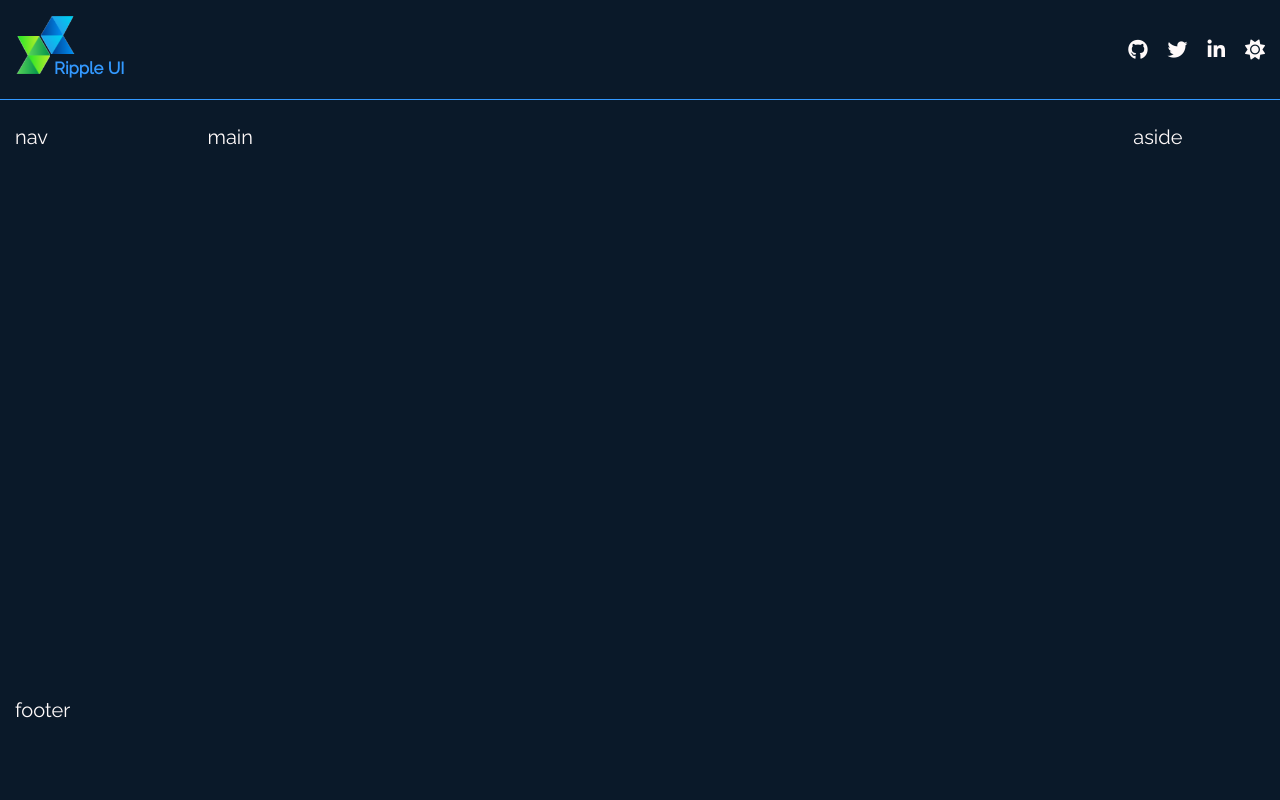
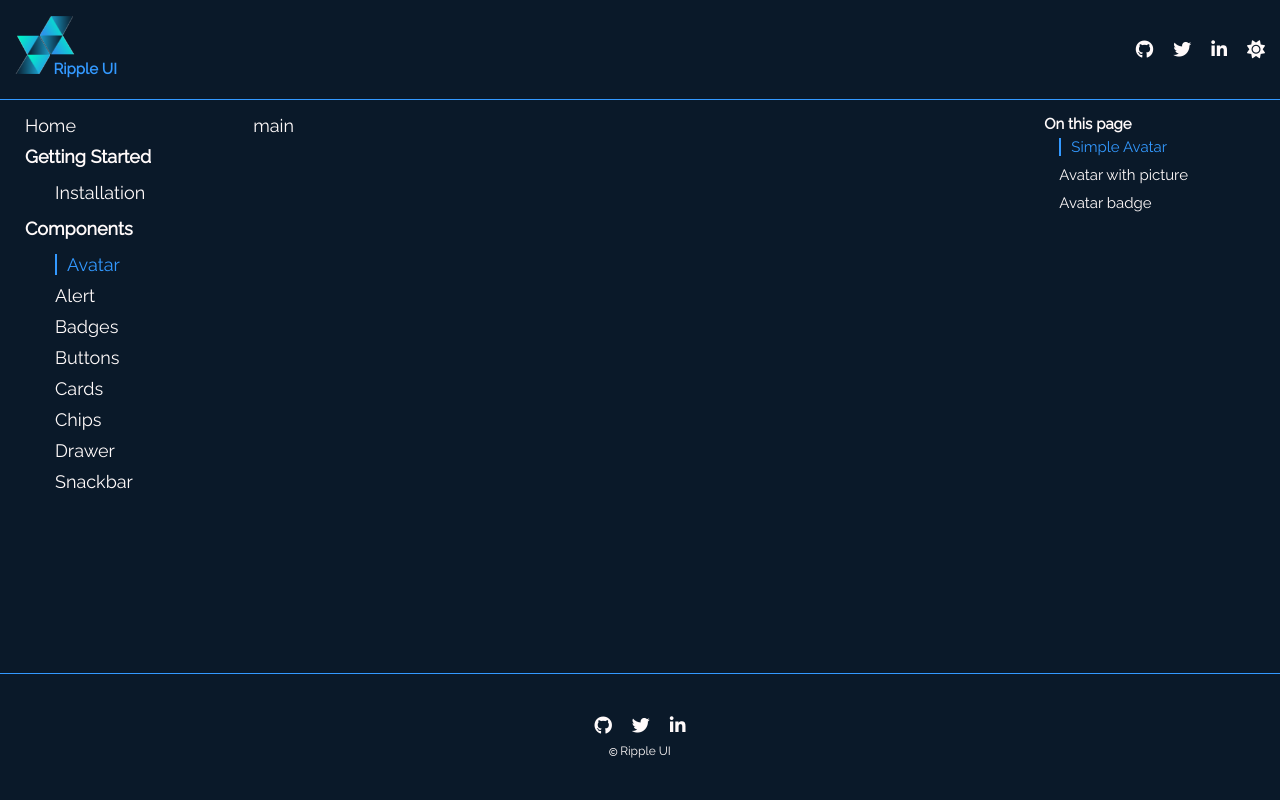
Before and after one commit to sonishreyas/rippleUI, a plain HTML site: page components/template/index.html in a window 1280 px wide. Drawn offline with Linux system fonts and the light colour scheme.

Commit message:
feat: aside, nav and footer done

```diff
--- a/components/template/index.html
+++ b/components/template/index.html
@@ -2,14 +2,14 @@
 <html lang="en">
 
 <head>
-    <meta charset="UTF-8">
-    <meta http-equiv="X-UA-Compatible" content="IE=edge">
-    <meta name="viewport" content="width=device-width, initial-scale=1.0">
+    <meta charset="UTF-8" />
+    <meta http-equiv="X-UA-Compatible" content="IE=edge" />
+    <meta name="viewport" content="width=device-width, initial-scale=1.0" />
     <link rel="stylesheet" href="https://cdnjs.cloudflare.com/ajax/libs/font-awesome/6.0.0-beta3/css/all.min.css"
         integrity="sha512-Fo3rlrZj/k7ujTnHg4CGR2D7kSs0v4LLanw2qksYuRlEzO+tcaEPQogQ0KaoGN26/zrn20ImR1DfuLWnOo7aBA=="
         crossorigin="anonymous" referrerpolicy="no-referrer" />
-    <link rel="stylesheet" href="./src/css/root-styles.css">
-    <link rel="stylesheet" href="./src/css/styles.css">
+    <link rel="stylesheet" href="./src/css/root-styles.css" />
+    <link rel="stylesheet" href="./src/css/styles.css" />
     <title>Document</title>
 </head>
 
@@ -17,7 +17,7 @@
     <div class="grid-container">
         <header class="header">
             <div class="brand-info">
-                <img src="./src/media/images/ripple-logo.png" alt="Logo of ripple UI" class="brand-logo">
+                <img src="./src/media/images/ripple-logo-dark.png" alt="Logo of ripple UI" class="brand-logo" />
                 <sub class="brand-name">Ripple UI</sub>
             </div>
             <div class="social-icon-container">
@@ -28,9 +28,98 @@
             </div>
         </header>
         <main class="main trial">main</main>
-        <aside class="aside trial">aside</aside>
-        <nav class="nav trial">nav</nav>
-        <footer class="footer trial">footer</footer>
+        <aside class="aside">
+            <p class="rui-aside--heading">On this page</p>
+            <ul class="rui-drawer-content--list no-list">
+                <li class="rui-drawer-content">
+                    <a href="#simple-avatar" class="rui-drawer-links  link-active">
+                        <span class="rui-drawer-content--text">Simple Avatar</span>
+                    </a>
+                </li>
+                <li class="rui-drawer-content">
+                    <a href="#simple-avatar" class="rui-drawer-links">
+                        <span class="rui-drawer-content--text">Avatar with picture</span>
+                    </a>
+                </li>
+                <li class="rui-drawer-content">
+                    <a href="#simple-avatar" class="rui-drawer-links">
+                        <span class="rui-drawer-content--text">Avatar badge</span>
+                    </a>
+                </li>
+        </aside>
+        <nav class="nav">
+            <ul class="rui-drawer-content--list no-list">
+                <li class="rui-drawer-content">
+                    <a href="" class="rui-drawer-links">
+                        <span class="rui-drawer-content--text">Home</span>
+                    </a>
+                </li>
+                <li class="rui-drawer-content">
+                    <span class="rui-drawer-content--text list-heading">Getting Started</span>
+                    <ul class="rui-drawer--sub-list no-list">
+                        <li class="rui-drawer-content">
+                            <a href="" class="rui-drawer-links">
+                                <span class="rui-drawer-content--text">Installation</span>
+                            </a>
+                        </li>
+                    </ul>
+                </li>
+                <li class="rui-drawer-content">
+                    <span class="rui-drawer-content--text list-heading">Components</span>
+                    <ul class="rui-drawer--sub-list no-list">
+                        <li class="rui-drawer-content">
+                            <a href="" class="rui-drawer-links link-active">
+                                <span class="rui-drawer-content--text">Avatar</span>
+                            </a>
+                        </li>
+                        <li class="rui-drawer-content">
+                            <a href="" class="rui-drawer-links">
+                                <span class="rui-drawer-content--text">Alert</span>
+                            </a>
+                        </li>
+                        <li class="rui-drawer-content">
+                            <a href="" class="rui-drawer-links">
+                                <span class="rui-drawer-content--text">Badges</span>
+                            </a>
+                        </li>
+                        <li class="rui-drawer-content">
+                            <a href="" class="rui-drawer-links">
+                                <span class="rui-drawer-content--text">Buttons</span>
+                            </a>
+                        </li>
+                        <li class="rui-drawer-content">
+                            <a href="" class="rui-drawer-links">
+                                <span class="rui-drawer-content--text">Cards</span>
+                            </a>
+                        </li>
+                        <li class="rui-drawer-content">
+                            <a href="" class="rui-drawer-links">
+                                <span class="rui-drawer-content--text">Chips</span>
+                            </a>
+                        </li>
+                        <li class="rui-drawer-content">
+                            <a href="" class="rui-drawer-links">
+                                <span class="rui-drawer-content--text">Drawer</span>
+                            </a>
+                        </li>
+                        <li class="rui-drawer-content">
+                            <a href="" class="rui-drawer-links">
+                                <span class="rui-drawer-content--text">Snackbar</span>
+                            </a>
+                        </li>
+                    </ul>
+                </li>
+            </ul>
+        </nav>
+        <footer class="footer">
+            <div class="social-icon-container">
+                <i class="fab fa-github social"></i>
+                <i class="fab fa-twitter social"></i>
+                <i class="fab fa-linkedin-in social"></i>
+            </div>
+            <p class="footer-copyright"><span class="footer-copyright-icon"><i class="far fa-copyright"></i></span>
+                Ripple UI</p>
+        </footer>
     </div>
     <script src="./src/js/root.js"></script>
 </body>
--- a/components/template/src/css/root-styles.css
+++ b/components/template/src/css/root-styles.css
@@ -12,9 +12,9 @@
 	/* Backup colors: ff4321 */
 
 	/* Light Theme color */
-	--primary-color-light: #fffafa;
+	--primary-color-light: #d4d4d8;
 	--secondary-color-light: #0a1929;
-	--cta-color-light: #3399ff;
+	--cta-color-light: #ff4321;
 }
 
 @media (prefers-color-scheme: light) {
--- a/components/template/src/css/styles.css
+++ b/components/template/src/css/styles.css
@@ -13,7 +13,7 @@ body {
 body {
 	background: var(--primary-color);
 	color: var(--secondary-color);
-	font-size: 2rem;
+	font-size: 1.8rem;
 }
 
 .grid-container {
@@ -22,7 +22,6 @@ body {
 	margin: 0 auto;
 	height: 100%;
 	width: 100%;
-	grid-gap: 10px;
 }
 
 .grid-container > * {
@@ -102,3 +101,74 @@ body {
 .fas {
 	cursor: pointer;
 }
+
+/* || Navigation Bar */
+
+.nav {
+	padding: 1rem;
+}
+
+.no-list {
+	list-style: none;
+	margin-left: 1rem;
+}
+
+.rui-drawer-content--list {
+	color: var(--secondary-color);
+}
+
+.rui-drawer-links {
+	color: var(--secondary-color);
+	text-decoration: none;
+}
+
+.rui-drawer-links:hover {
+	color: var(--cta-color);
+}
+
+.rui-drawer-content {
+	padding: 0.5rem;
+}
+
+.rui-drawer--sub-list {
+	margin: 1rem 0 0 2.5rem;
+}
+
+.list-heading {
+	font-weight: bold;
+}
+
+.link-active {
+	color: var(--cta-color);
+	padding-left: 1rem;
+	border-left: 0.2rem solid var(--cta-color);
+}
+/* Aside */
+
+.aside {
+	display: flex;
+	flex-direction: column;
+	justify-content: start;
+	font-size: 1.5rem;
+}
+
+.rui-aside--heading {
+	font-weight: bold;
+}
+
+/* Footer */
+
+.footer {
+	display: flex;
+	flex-direction: column;
+	justify-content: center;
+	align-items: center;
+	gap: 1rem;
+	border-top: 1px solid var(--cta-color);
+}
+.footer-copyright {
+	font-size: 1.2rem;
+}
+.footer-copyright span {
+	font-size: 0.8rem;
+}
--- a/components/template/src/js/root.js
+++ b/components/template/src/js/root.js
@@ -1,4 +1,5 @@
 const themeIcon = document.querySelector(".theme-icon");
+const rippleLogo = document.querySelector(".brand-logo");
 const getCurrentTheme = () => {
 	let theme = window.matchMedia("(prefers-color-scheme): light").matches
 		? "light"
@@ -16,9 +17,11 @@ const loadTheme = (theme) => {
 		console.log(themeIcon.classList);
 		themeIcon.classList.remove("fa-sun");
 		themeIcon.classList.add("fa-moon");
+		rippleLogo.src = "./src/media/images/ripple-logo-light.png";
 	} else {
 		themeIcon.classList.remove("fa-moon");
 		themeIcon.classList.add("fa-sun");
+		rippleLogo.src = "./src/media/images/ripple-logo-dark.png";
 	}
 	root.setAttribute("color-scheme", `${theme}`);
 };
```
Also changed, not shown: components/template/src/media/images/logor.png (deleted), components/template/src/media/images/ripple-logo-dark.png (added), components/template/src/media/images/ripple-logo-light.png (added).
